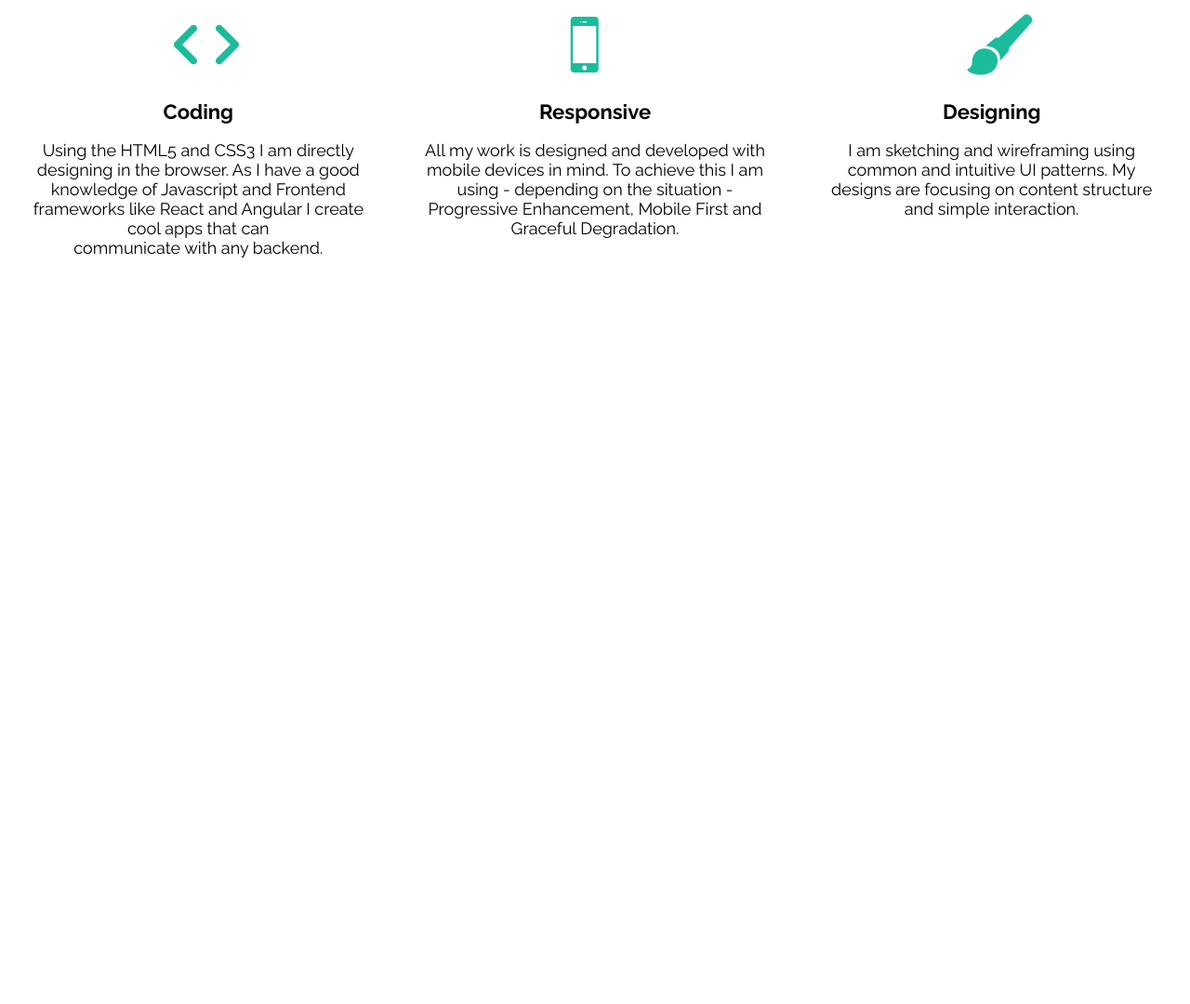
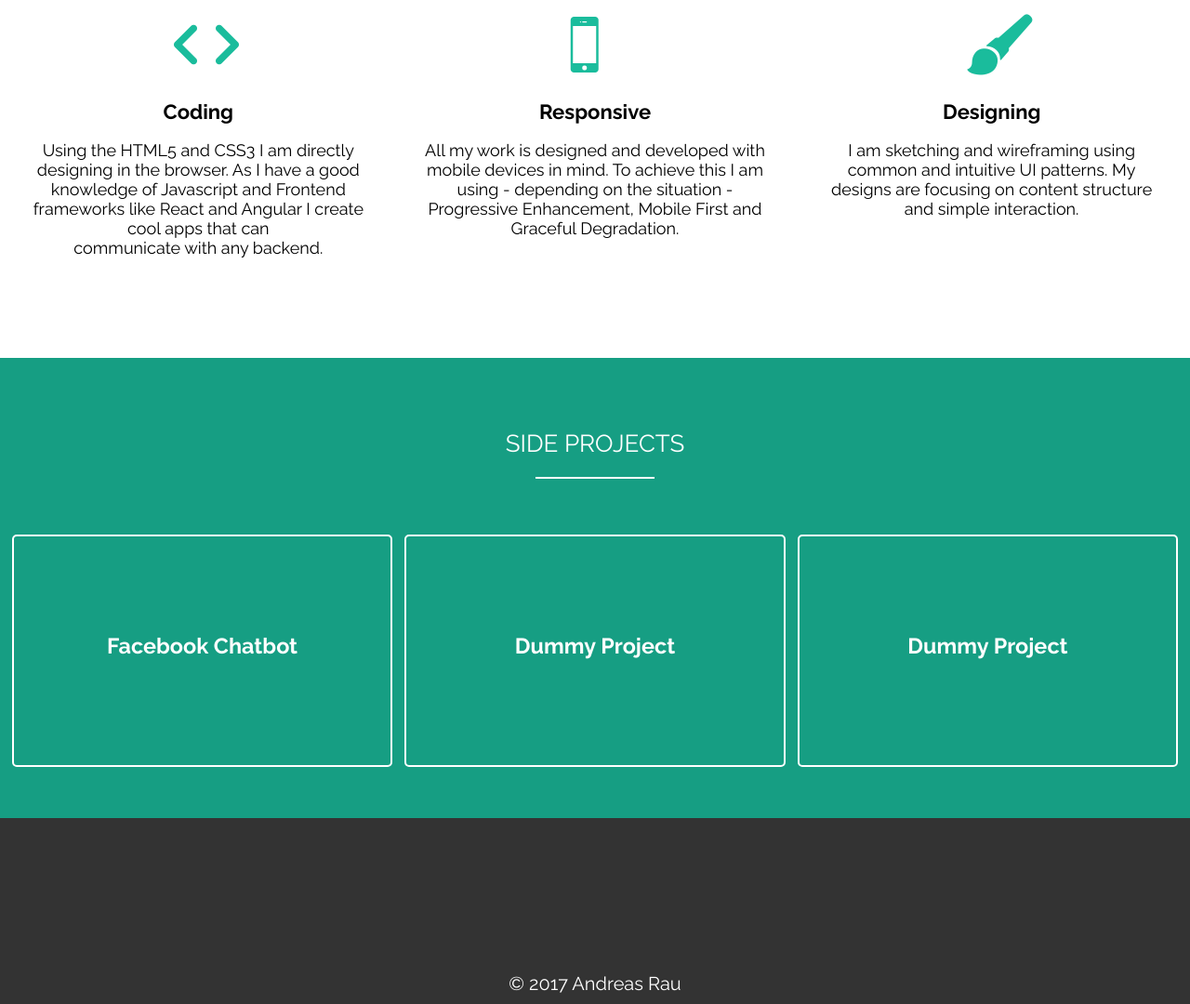
Before and after one commit to ARau87/ARau87.github.io, a website: page index.html in a window 1280 px wide. Shown: the part 962-2042 px from the top of the page at 93% size. Before the commit the page ends 1292 px from the top, so only its background shows below. Drawn offline with nearby package versions, Linux system fonts and the light colour scheme; files whose address does not match are found by name; a web font is replaced by a local one.

Commit message:
Created side project section; Created footer;

```diff
--- a/index.html
+++ b/index.html
@@ -34,7 +34,7 @@
     </header>
 
     <!-- Section 1: About me -->
-    <section>
+    <section class="aboutme">
       <div class="columns aboutme-header">
         <h2>My expertise</h2>
       </div>
@@ -70,5 +70,38 @@
         </div>
       </div>
     </section>
+
+    <!-- Section 2: Personal projects -->
+    <section class="personal-projects">
+      <div class="columns personal-projects-header">
+        <h2>Side Projects</h2>
+      </div>
+
+      <div class="projects-container">
+        <div class="row projects">
+
+          <div class="project-thumbnail col-4-of-12-wol">
+            <h3>Facebook Chatbot</h3>
+          </div>
+
+          <div class="project-thumbnail col-4-of-12-wol">
+            <h3>Dummy Project</h3>
+          </div>
+
+          <div class="project-thumbnail col-4-of-12-wol">
+            <h3>Dummy Project</h3>
+          </div>
+
+        </div>
+      </div>
+
+    </section>
+
+    <!-- -->
+    <footer>
+      <div class="copyright-container">
+        &copy; 2017 Andreas Rau
+      </div>
+    </footer>
   </body>
 </html>
--- a/sass/framework/_grid.scss
+++ b/sass/framework/_grid.scss
@@ -1,4 +1,7 @@
 // FLEX GRID
+
+
+// GRID CONTAINERS
 .row {
   width: 100%;
   display: flex;
@@ -10,6 +13,8 @@
   display: flex;
   flex-direction: column;
 }
+
+// COLUMNS
 
 .col-2-of-12 {
   width: (100% / 6);
@@ -31,6 +36,28 @@
   width: 100%;
 }
 
+
+// COLUMNS WITH OFFSET
+
+// wol := with offset to the left side meaning that the last child element has an offset to the left
+
+.col-3-of-12-wol {
+  width: ((100% / 4) - (1% + 1% / 4));
+  margin-left: 1%;
+}
+
+.col-4-of-12-wol {
+  width: ((100% / 3) - (1% + 1% / 3));
+  margin-left: 1%;
+}
+
+.col-4-of-12-wol:nth-child(3) {
+  width: ((100% / 3) - (1% + 1% / 3));
+  margin: 0 1%;
+}
+
+// ORDERS
+
 .order-1 {
   order: 1;
 }
--- a/sass/global.scss
+++ b/sass/global.scss
@@ -13,3 +13,6 @@
 @import "modules/_header";
 @import "modules/_aboutme";
 @import "modules/_expertise";
+@import "modules/_personal-projects";
+@import "modules/_personal-project-thumbnail";
+@import "modules/_footer";
--- a/sass/modules/_aboutme.scss
+++ b/sass/modules/_aboutme.scss
@@ -1,6 +1,5 @@
 // ABOUT-ME SECTION
-
-.aboutme-header {
+.aboutme {
   margin-top: 55px;
 }
 
--- /dev/null
+++ b/sass/modules/_footer.scss
@@ -0,0 +1,16 @@
+// FOOTER STYLE
+
+footer {
+  height: 200px;
+  background-color: #333;
+
+  display: flex;
+  flex-direction: column-reverse;
+}
+
+.copyright-container {
+  color: #fff;
+
+  text-align: center;
+  padding: 10px 0;
+}
--- a/sass/modules/_header.scss
+++ b/sass/modules/_header.scss
@@ -50,7 +50,7 @@ header {
 }
 
 .hero {
-  margin-top: 280px;
+  margin-top: 480px;
 
   text-align: center;
 }
--- /dev/null
+++ b/sass/modules/_personal-project-thumbnail.scss
@@ -0,0 +1,40 @@
+// Abstract classes
+
+%thumbnail {
+  height: 250px;
+
+  border: 2px solid #fff;
+  border-radius: 5px;
+  transition: background 0.2s;
+}
+
+%thumbnail-header {
+  width: 100%;
+  text-align: center;
+  padding-top: 80px;
+  transition: color 0.2s;
+}
+
+
+// PERSONAL PROJECT THUMBNAIL STYLE
+.project-thumbnail {
+  @extend %thumbnail;
+}
+
+.project-thumbnail:hover {
+  @extend %thumbnail;
+
+  background-color: #fff;
+}
+
+.project-thumbnail h3{
+  @extend %thumbnail-header;
+
+  color: #fff;
+}
+
+.project-thumbnail:hover h3{
+  @extend %thumbnail-header;
+
+  color: $color-darker;
+}
--- /dev/null
+++ b/sass/modules/_personal-projects.scss
@@ -0,0 +1,39 @@
+// PERSONAL PROJECTS SECTION STYLES
+.personal-projects {
+  margin-top: 55px;
+
+  padding-bottom: 55px;
+
+  background-color: $color-darker;
+}
+
+.personal-projects-header h2 {
+  padding-top: 55px;
+
+  font-size: 1.3em;
+  font-weight: 400;
+
+  width: 100%;
+
+  text-align: center;
+  text-transform: uppercase;
+
+  color: #fff;
+}
+
+.personal-projects-header:after {
+  display: block;
+
+  width: 10%;
+  height: 2px;
+
+  background-color: #fff;
+
+  content: " ";
+
+  margin-left: 45%;
+}
+
+.projects-container {
+  margin-top: 60px;
+}
```
Also changed, not shown: css/global.css.
